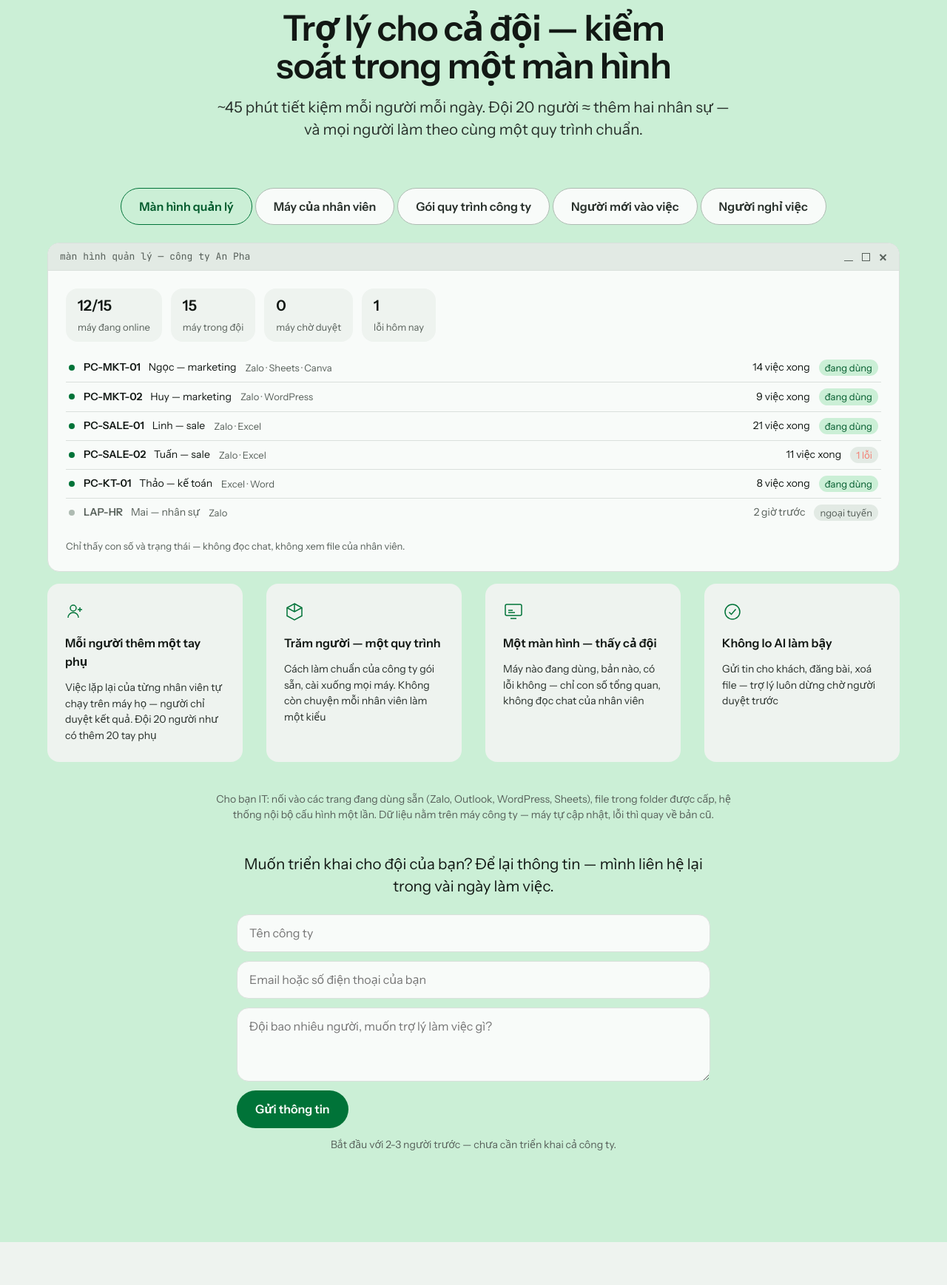
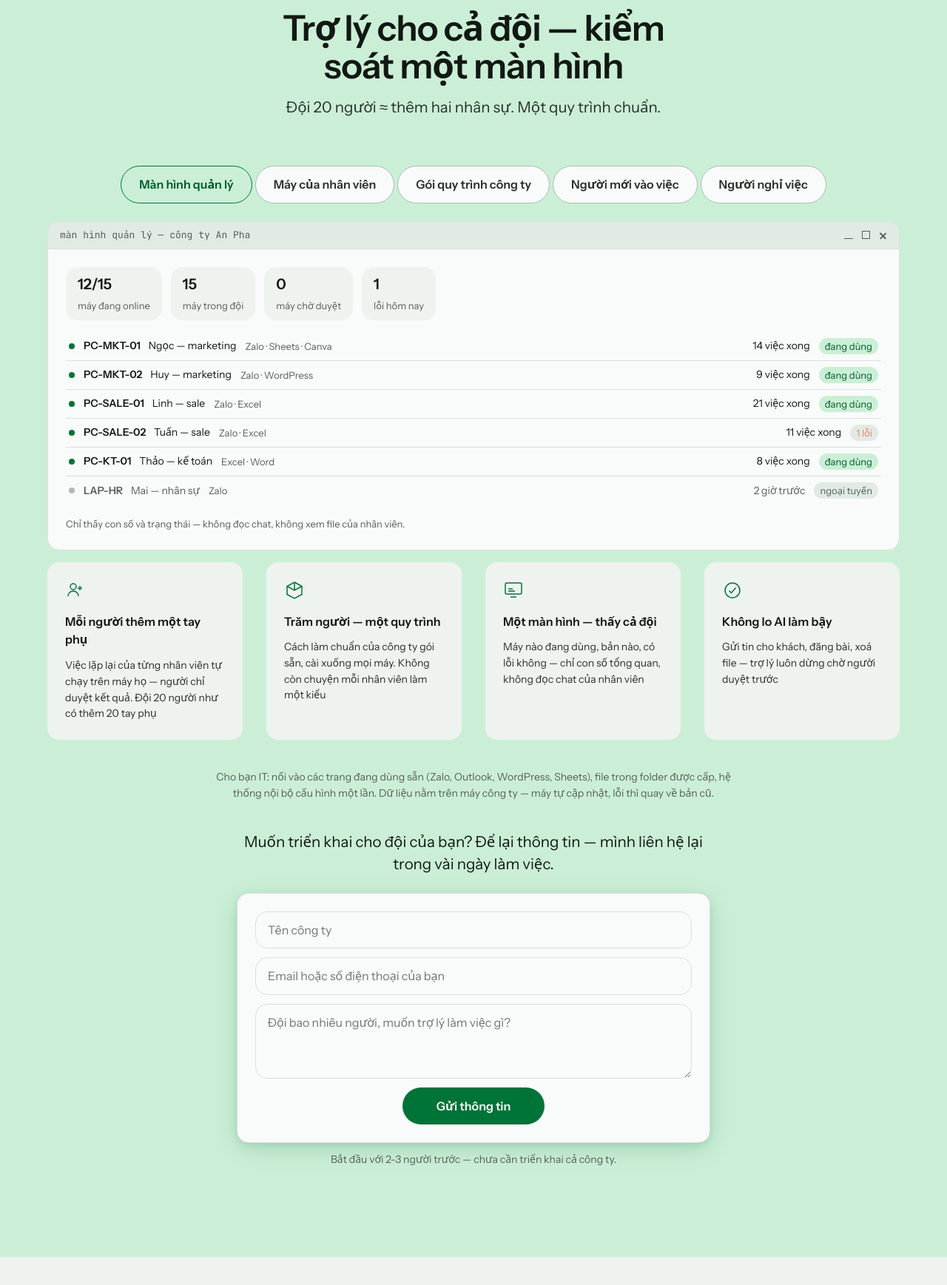
Before and after one commit to hieuspaceos/ai-assistant, a browser extension: page site/index.html in a window 1280 px wide. Shown: the part 3100-4837 px from the top of the page at 74% size. Drawn offline with Linux system fonts and the light colour scheme.

Commit message:
site: B2B headline tightened, form card with shadow + centered CTA

```diff
--- a/site/index.html
+++ b/site/index.html
@@ -16,7 +16,7 @@
 <link rel="preconnect" href="https://fonts.gstatic.com" crossorigin>
 <link href="https://fonts.googleapis.com/css2?family=Instrument+Sans:wght@400;500;600&family=JetBrains+Mono:wght@400&display=swap" rel="stylesheet">
 <link rel="icon" type="image/svg+xml" href="assets/logo.svg">
-<link rel="stylesheet" href="style.css?v=11">
+<link rel="stylesheet" href="style.css?v=12">
 <link rel="stylesheet" href="story.css?v=8">
 </head>
 <body>
@@ -206,9 +206,8 @@
   <section class="section ctyband" id="cho-cty">
    <div class="container">
     <div class="headblock">
-      <h2>Trợ lý cho cả đội — kiểm soát trong một màn hình</h2>
-      <p class="lead">~45 phút tiết kiệm mỗi người mỗi ngày. Đội 20 người ≈
-        thêm hai nhân sự — và mọi người làm theo cùng một quy trình chuẩn.</p>
+      <h2>Trợ lý cho cả đội — kiểm soát một màn hình</h2>
+      <p class="lead">Đội 20 người ≈ thêm hai nhân sự. Một quy trình chuẩn.</p>
     </div>
     <div class="switcher-tabs switcher-tabs--center" role="tablist" aria-label="Xem từ góc nào">
       <button type="button" class="switcher-tab" role="tab" aria-selected="true" data-panel="cty1">Màn hình quản lý</button>
--- a/site/style.css
+++ b/site/style.css
@@ -173,11 +173,12 @@
 /* company contact form */
 .cty-contact { margin-top: var(--space-xl); max-width: 40rem; margin-inline: auto; text-align: center; }
 .cty-note { margin-top: var(--space-sm); font-size: var(--text-sm); color: var(--color-muted); }
-.cty-form { margin-top: var(--space-lg); display: flex; flex-direction: column; gap: var(--space-sm); }
+.cty-form { margin-top: var(--space-lg); display: flex; flex-direction: column; gap: var(--space-sm); background: var(--color-paper); border: var(--rule-hair) solid var(--color-rule); border-radius: var(--radius-card); padding: var(--space-lg); box-shadow: 0 8px 30px oklch(40% 0.1 155 / 0.18), 0 2px 6px oklch(40% 0.1 155 / 0.1); }
+.cty-form .btn { align-self: center; min-width: 12rem; }
 .cty-form input, .cty-form textarea { font: inherit; font-size: var(--text-md); color: var(--color-ink); background: var(--color-paper); border: var(--rule-hair) solid var(--color-rule); border-radius: var(--radius-card); padding: var(--space-sm) var(--space-md); }
 .cty-form input:focus, .cty-form textarea:focus { outline: 2px solid var(--color-accent); outline-offset: 1px; border-color: transparent; }
 .cty-form textarea { resize: vertical; }
-.cty-form .btn { align-self: flex-start; cursor: pointer; }
+.cty-form .btn { cursor: pointer; }
 
 /* faq */
 .faq { border-top: var(--rule-hair) solid var(--color-rule); max-width: 48rem; }
```
